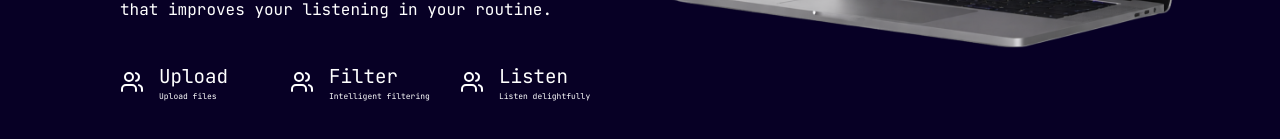
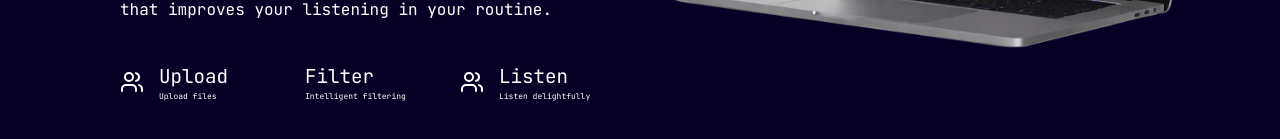
Before and after one commit to NoiselessOfficial/noiseless-frontend, a Vue app: page / in a window 1280 px wide. Shown: the part 487-626 px from the top of the page. Built offline with nearby package versions, Linux system fonts and the light colour scheme.

Commit message:
test(teste linux): testando git

```diff
--- a/src/pages/Home.vue
+++ b/src/pages/Home.vue
@@ -28,7 +28,7 @@ import { BaseCard, CardHome } from '@/components/ui/card/index';
                     <div class="w-full flex justify-start mt-[5vh]">
                         <CardHome class="w-[150px] mr-5" titulo="Upload" descricao="Upload files" :icone="Users" />
                         <CardHome class="w-[150px] mr-5" titulo="Filter" descricao="Intelligent filtering"
-                            :icone="Users" />
+                            :icone="User" />
                         <CardHome class="w-[150px]" titulo="Listen" descricao="Listen delightfully" :icone="Users" />
                     </div>
                 </div>
```
